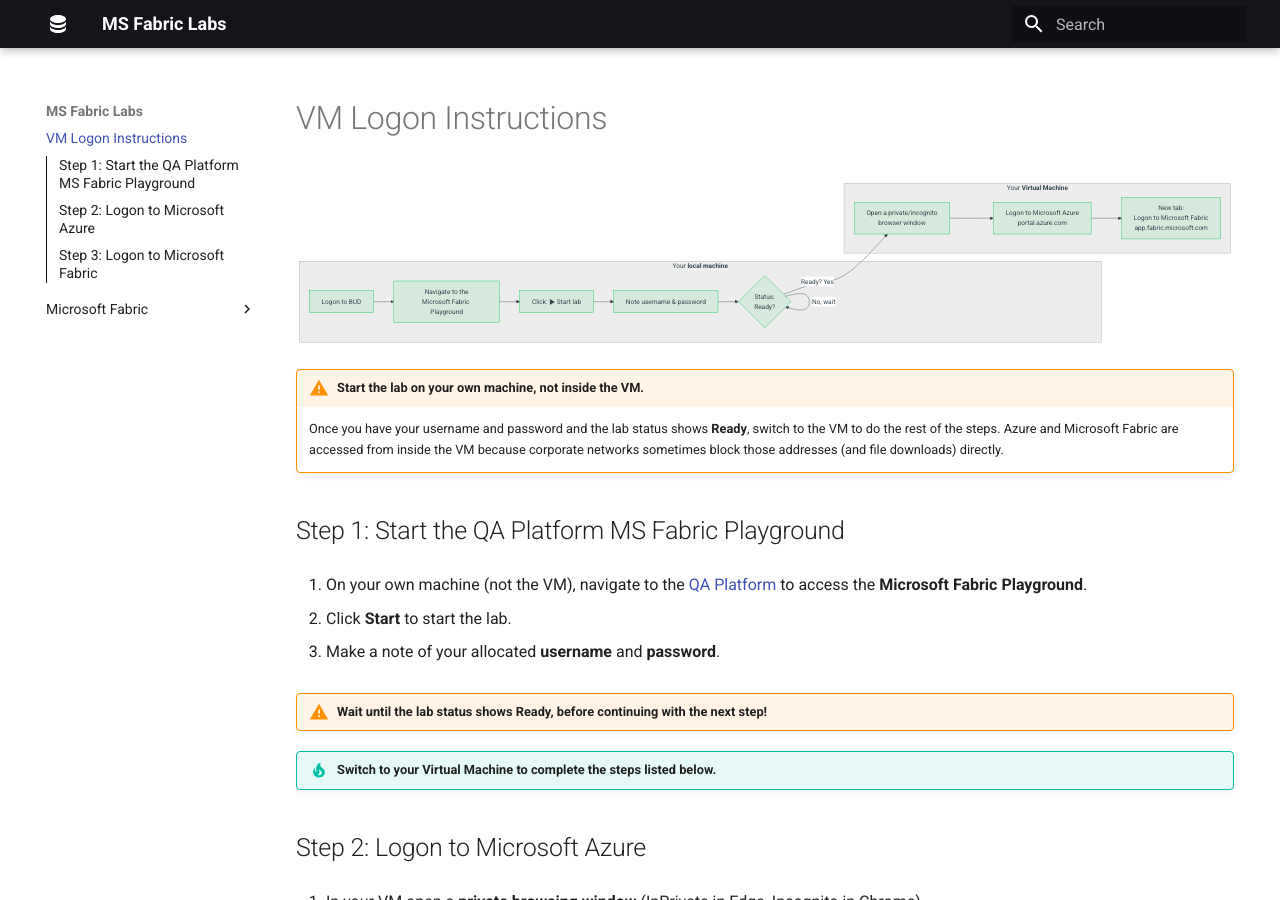
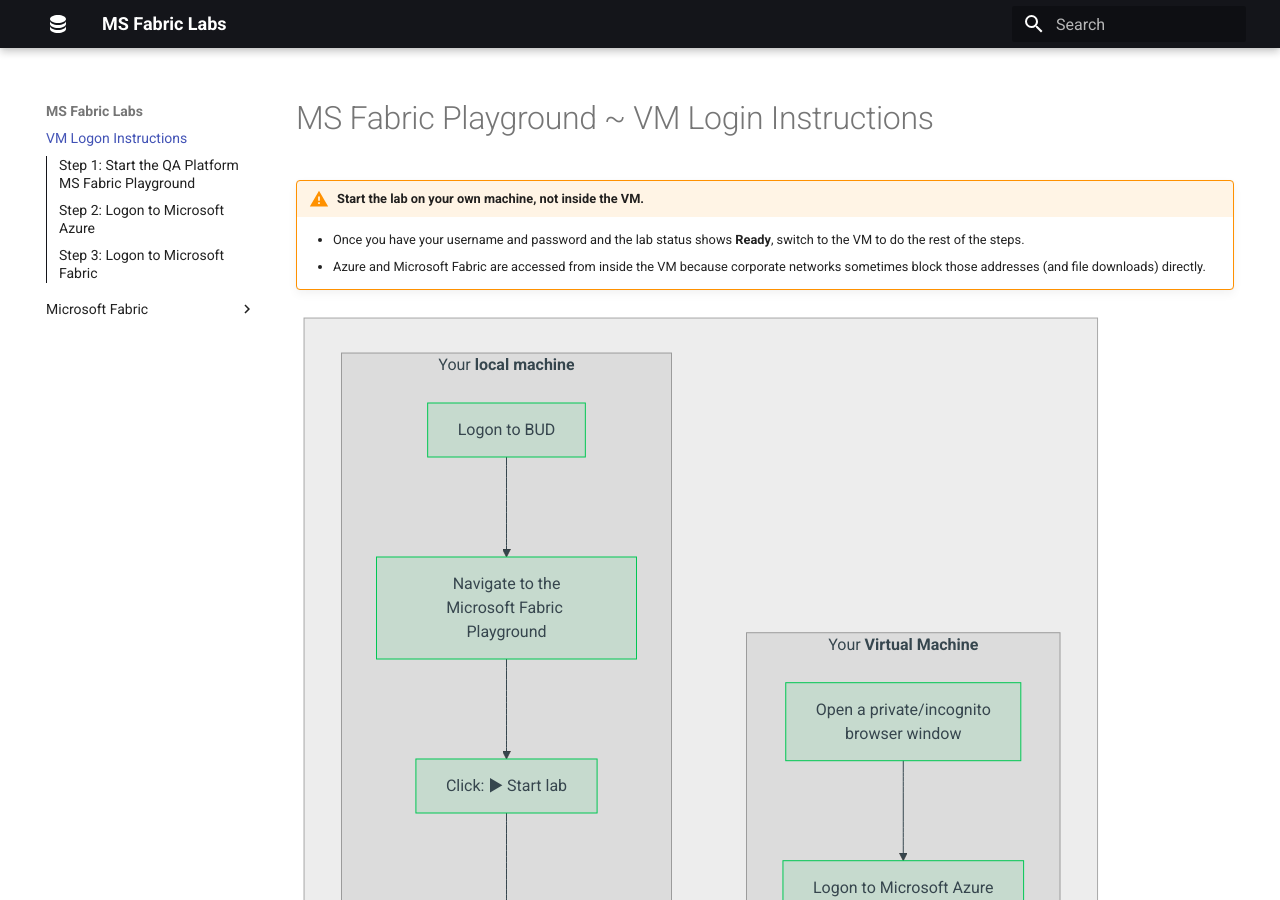
Before and after one commit to qaalabs/fabric, an MkDocs documentation site: the page built from docs/run-inside-vm.md, in a window 1280 px wide and 900 px high. Built offline with MkDocs 1.6.1 and Material for MkDocs 9.7.7, drawn with Linux system fonts in a browser that asks for light colours.

Commit message:
Update mermaid diagram

````diff
--- a/docs/run-inside-vm.md
+++ b/docs/run-inside-vm.md
@@ -1,28 +1,37 @@
+# MS Fabric Playground ~ VM Login Instructions
+
+!!! warning "Start the lab on your own machine, not inside the VM."
+    - Once you have your username and password and the lab status shows **Ready**, switch to the VM to do the rest of the steps.
+    - Azure and Microsoft Fabric are accessed from inside the VM because corporate networks sometimes block those addresses (and file downloads) directly.
+
 ```mermaid
-flowchart LR
-    subgraph LOCAL["Your <b>local machine</b>"]
-        direction TB
-        A1["Logon to BUD"]
-        A2["Navigate to the<br/>Microsoft Fabric Playground"]
-        A3["Click: ▶ Start lab"]
-        B["Note username & password"]
-        C{"Status:<br/>Ready?"}
-    end
+flowchart TD
+    subgraph WRAPPER[" "]
+        direction LR
+        subgraph LOCAL["Your <b>local machine</b>"]
+            direction TB
+            A1["Logon to BUD"]
+            A2["Navigate to the<br/>Microsoft Fabric Playground"]
+            A3["Click: ▶ Start lab"]
+            B["Note username & password"]
+            C{"Status:<br/>Ready?"}
+        end
 
-    subgraph VM["Your <b>Virtual Machine</b>"]
-        direction TB
-        D["Open a private/incognito<br/>browser window"]
-        E["Logon to Microsoft Azure<br/>portal.azure.com"]
-        F["New tab:<br/>Logon to Microsoft Fabric<br/>app.fabric.microsoft.com"]
+        subgraph VM["Your <b>Virtual Machine</b>"]
+            direction TB
+            D["Open a private/incognito<br/>browser window"]
+            E["Logon to Microsoft Azure<br/>portal.azure.com"]
+            F["New tab:<br/>Logon to Microsoft Fabric<br/>app.fabric.microsoft.com"]
+        end
+
+        LOCAL ~~~ VM
     end
 
     A1 --> A2 --> A3 --> B --> C
-    C -- "Ready? Yes" --> D --> E --> F
     C -- No, wait --> C
+
+    D --> E --> F
 ```
-
-!!! warning "Start the lab on your own machine, not inside the VM."
-    Once you have your username and password and the lab status shows **Ready**, switch to the VM to do the rest of the steps. Azure and Microsoft Fabric are accessed from inside the VM because corporate networks sometimes block those addresses (and file downloads) directly.
 
 ## Step 1: Start the QA Platform MS Fabric Playground
 
--- a/mkdocs.yml
+++ b/mkdocs.yml
@@ -69,9 +69,10 @@
       - Summary: 21-implement-cicd/summary.md
 
 not_in_nav: |
-  mongo-db.md
+  index.md
   run-locally.md
   03b-medallion-lakehouse/instructions-full.md
+  mongo-db.md
 
 # Theme
 theme:
````
